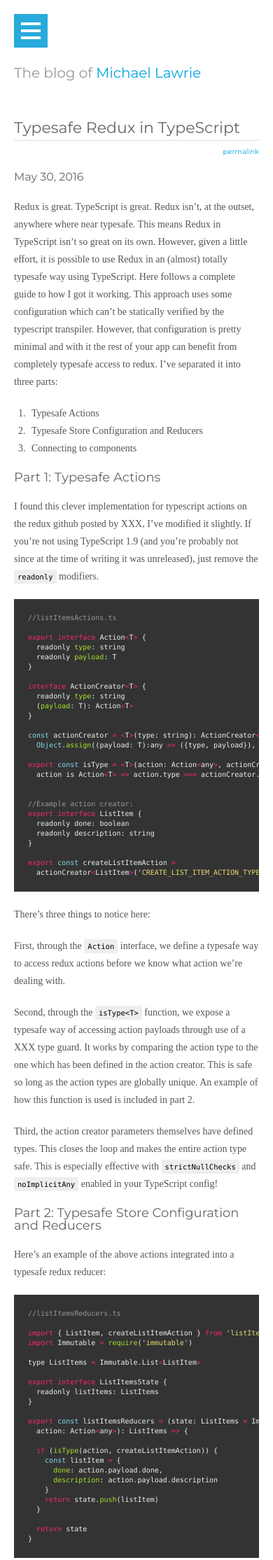
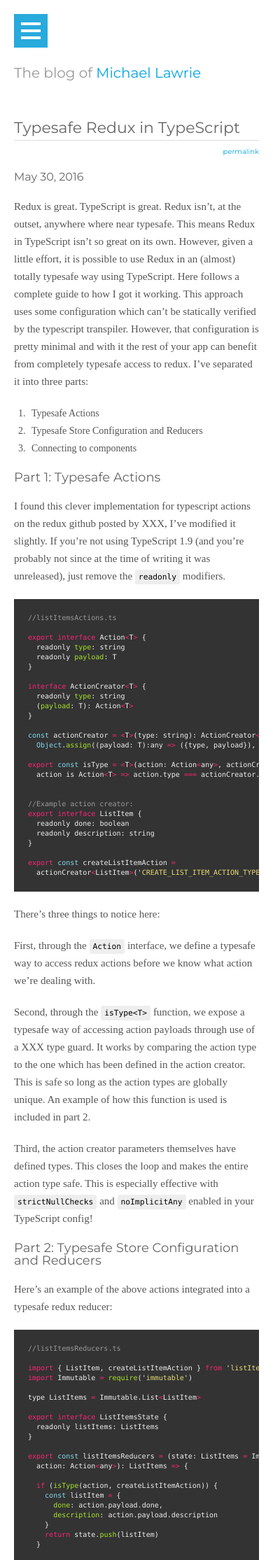
Before and after one commit to mlawrie/mlawrie.github.io, a Jekyll site: the page built from index.html, in a window 390 px wide. Shown: the top 2229 px of the page at 70% size. Built offline with Jekyll 4.4.1, drawn with Linux system fonts in a browser that asks for light colours.

Commit message:
Tweak phone font size

```diff
--- a/_sass/_content.scss
+++ b/_sass/_content.scss
@@ -31,7 +31,7 @@
     }
 
     @include smallPhone {
-      font-size: $verticalRhythm - 6px;
+      font-size: $verticalRhythm - 5px;
       line-height: $verticalRhythm * 1.25;
     }
   }
```
